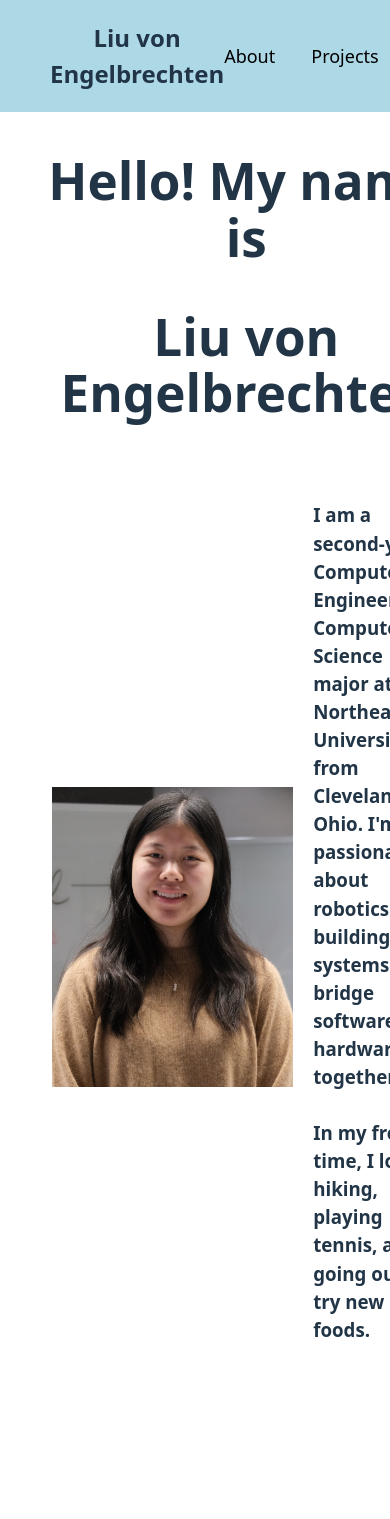
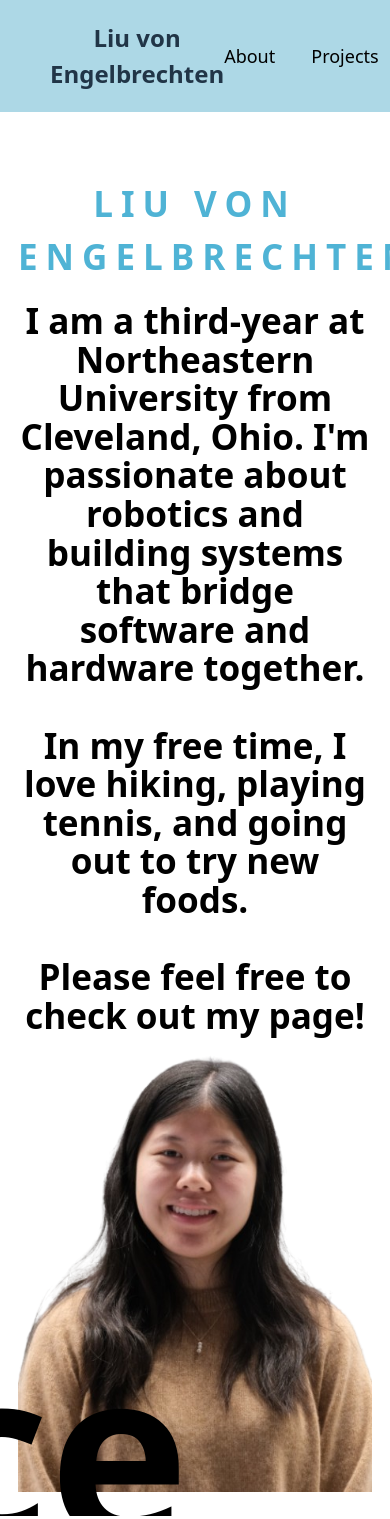
Before and after one commit to lvonengel/lvonengel.github.io, a React (Vite) app: page / in a window 390 px wide. Shown: the top 1519 px of the page. Built offline with nearby package versions, Linux system fonts and the light colour scheme; the HTML template or start-up script is replaced by a standard one.

Commit message:
Revamped about section with animations

```diff
--- a/src/App.css
+++ b/src/App.css
@@ -58,8 +58,7 @@ html {
 }
 
 section {
-  padding-top: 50px;
-  padding-bottom: 50px;
+  padding-bottom: 7rem;
 }
 
 #timeline {
--- a/src/Home.jsx
+++ b/src/Home.jsx
@@ -1,5 +1,6 @@
 import ProjectCard from './components/ProjectCard'
 import Experience from './components/Experience'
+import About from './components/About'
 import './App.css'
 
 const projects = [
@@ -16,19 +17,7 @@ function Home() {
   return (
     <>
       <section id='about'>
-        <div>
-          <h1>Hello! My name is</h1>
-          <h1>Liu von Engelbrechten</h1>
-        </div>
-        <div className="columns">
-          <img src="/img/imghome/profile.png" style={{ height: "300px", width: "auto" }}/>
-          <h3>
-            I am a second-year Computer Engineer and Computer Science major at Northeastern University from Cleveland, Ohio.
-            I'm passionate about robotics and building systems that bridge software and hardware together. <br /> <br />
-
-            In my free time, I love hiking, playing tennis, and going out to try new foods. <br /> <br />
-          </h3>
-        </div>
+        <About />
       </section>
 
       <section id='projects' className='projects'>
@@ -42,7 +31,6 @@ function Home() {
         <h1>Work Experience</h1>
         <Experience />
       </section>
-
     </>
   )
 }
--- /dev/null
+++ b/src/components/About.css
@@ -0,0 +1,118 @@
+:root {
+  --bg-top: #0c0c1d;
+  --bg-bottom: #111132;
+  --ink: #fff;
+}
+
+.about {
+  position: relative;
+  overflow: hidden;
+  background: white;
+  color: #111;
+
+  margin-left: calc(50% - 50vw);
+  margin-right: calc(50% - 50vw);
+
+  padding: 72px 24px 32px;
+}
+
+.about-container {
+  max-width: 1280px;
+  margin: 0 auto;
+  min-height: clamp(560px, 78vh, 820px);
+  position: relative;
+}
+
+.about-text {
+  position: relative;
+  z-index: 3;
+  max-width: 720px;
+  padding-top: 36px;
+}
+
+.about-name {
+  margin: 0 0 18px;
+  font-size: 35px;
+  letter-spacing: 8px;
+  color: rgb(79, 179, 213);
+  text-transform: uppercase;
+}
+
+.about-body {
+  margin: 0 0 18px;
+  font-size: 22px;
+  color: black;
+}
+
+.about-effects {
+  position: absolute;
+  right: max(24px, calc(50% - 640px));
+  bottom: -16px;
+  z-index: 2;
+  width: min(44vw, 560px);
+  pointer-events: none;
+}
+
+.about-effects img {
+  width: 100%;
+  height: auto;
+  object-fit: contain;
+  display: block;
+}
+
+.marquee {
+  position: absolute;
+  bottom: 0px;
+  left: 0;
+  font-weight: 800;
+  font-size: 24vh;
+  line-height: 1;
+  white-space: nowrap;
+  color: black;
+  z-index: 1;
+  user-select: none;
+  pointer-events: none;
+}
+
+@media (max-width: 1024px) {
+  .about-effects {
+    width: min(50vw, 520px);
+  }
+}
+
+@media (max-width: 800px) {
+  .about-container {
+    min-height: 640px;
+  }
+  .about-effects {
+    right: 0;
+    bottom: -8px;
+    width: 68vw;
+    opacity: 0.95;
+  }
+}
+
+@media (max-width: 640px) {
+  .about {
+    padding: 56px 18px 24px;
+  }
+  .about-text {
+    padding-top: 12px;
+    max-width: none;
+  }
+  .about-body {
+    font-size: clamp(32px, 9vw, 52px);
+    color: #000; /* ensure black on mobile too */
+  }
+
+  .about-effects {
+    position: static;
+    width: 100%;
+    margin-top: 14px;
+    pointer-events: auto;
+  }
+  .marquee {
+    font-size: 28vh;
+    bottom: -6vh;
+  }
+}
--- /dev/null
+++ b/src/components/About.jsx
@@ -0,0 +1,64 @@
+import "./About.css";
+import { motion } from "motion/react";
+
+const textVariants = {
+  initial: { x: -60, opacity: 0 },
+  animate: {
+    x: 0,
+    opacity: 1,
+    transition: { duration: 0.8, ease: "easeOut", staggerChildren: 0.08 },
+  },
+};
+
+export default function About() {
+  return (
+    <section className="about">
+
+      <motion.div
+        className="marquee"
+        initial={{ x: 0 }}
+        animate={{ x: "-220%" }}
+        transition={{ duration: 15, ease:"linear", repeat: Infinity, repeatType: "mirror" }}
+      >
+        Computer Engineer and Computer Science
+      </motion.div>
+
+      <div className="about-container">
+        <motion.div
+          className="about-text"
+          variants={textVariants}
+          initial="initial"
+          whileInView="animate"
+          viewport={{ once: true, amount: 0.3 }}>
+
+          <motion.h2 className="about-name" variants={textVariants}>
+            Liu von Engelbrechten
+          </motion.h2>
+
+          <motion.h1 className="about-body">
+            I am a third-year at Northeastern University from Cleveland, Ohio.
+            I'm passionate about robotics and building systems that bridge software and hardware together. <br /> <br />
+
+            In my free time, I love hiking, playing tennis, and going out to try new foods. <br /> <br />
+
+            Please feel free to check out my page!
+          </motion.h1>
+
+        </motion.div>
+
+        <motion.div
+          className="about-effects"
+          initial={{ opacity: 0, y: 20 }}
+          whileInView={{ opacity: 1, y: 0 }}
+          transition={{ duration: 0.8, ease: "easeOut", delay: 0.2 }}
+          viewport={{ once: true, amount: 0.3 }}
+        >
+          <img
+            src="/img/imghome/portfolio_no_background.png"
+            alt="Portrait"
+          />
+        </motion.div>
+      </div>
+    </section>
+  );
+}
--- a/src/index.css
+++ b/src/index.css
@@ -19,19 +19,8 @@ html, body {
   overflow-x: hidden;
 }
 
-a {
-  font-weight: 500;
-  color: #646cff;
-  text-decoration: inherit;
-}
-a:hover {
-  color: #535bf2;
-}
-
 body {
   margin: 0;
-  display: flex;
-  place-items: center;
   min-width: 320px;
   min-height: 100vh;
 }
@@ -58,6 +47,15 @@ button:hover {
 button:focus,
 button:focus-visible {
   outline: 4px auto -webkit-focus-ring-color;
+}
+
+a {
+  font-weight: 500;
+  color: #646cff;
+  text-decoration: inherit;
+}
+a:hover {
+  color: #535bf2;
 }
 
 @media (prefers-color-scheme: light) {
```
Also changed, not shown: public/img/imghome/portfolio_no_background.png (added).
